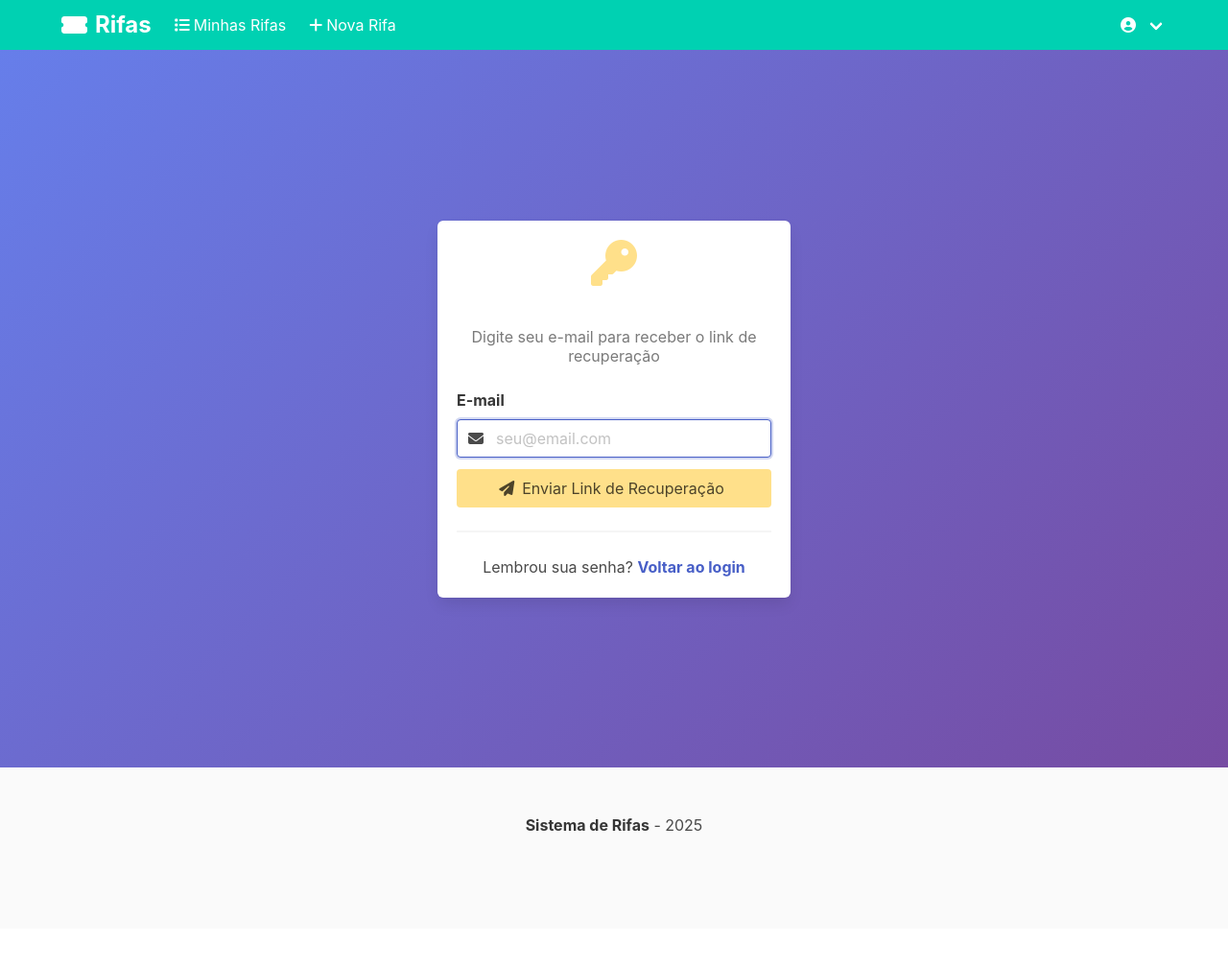
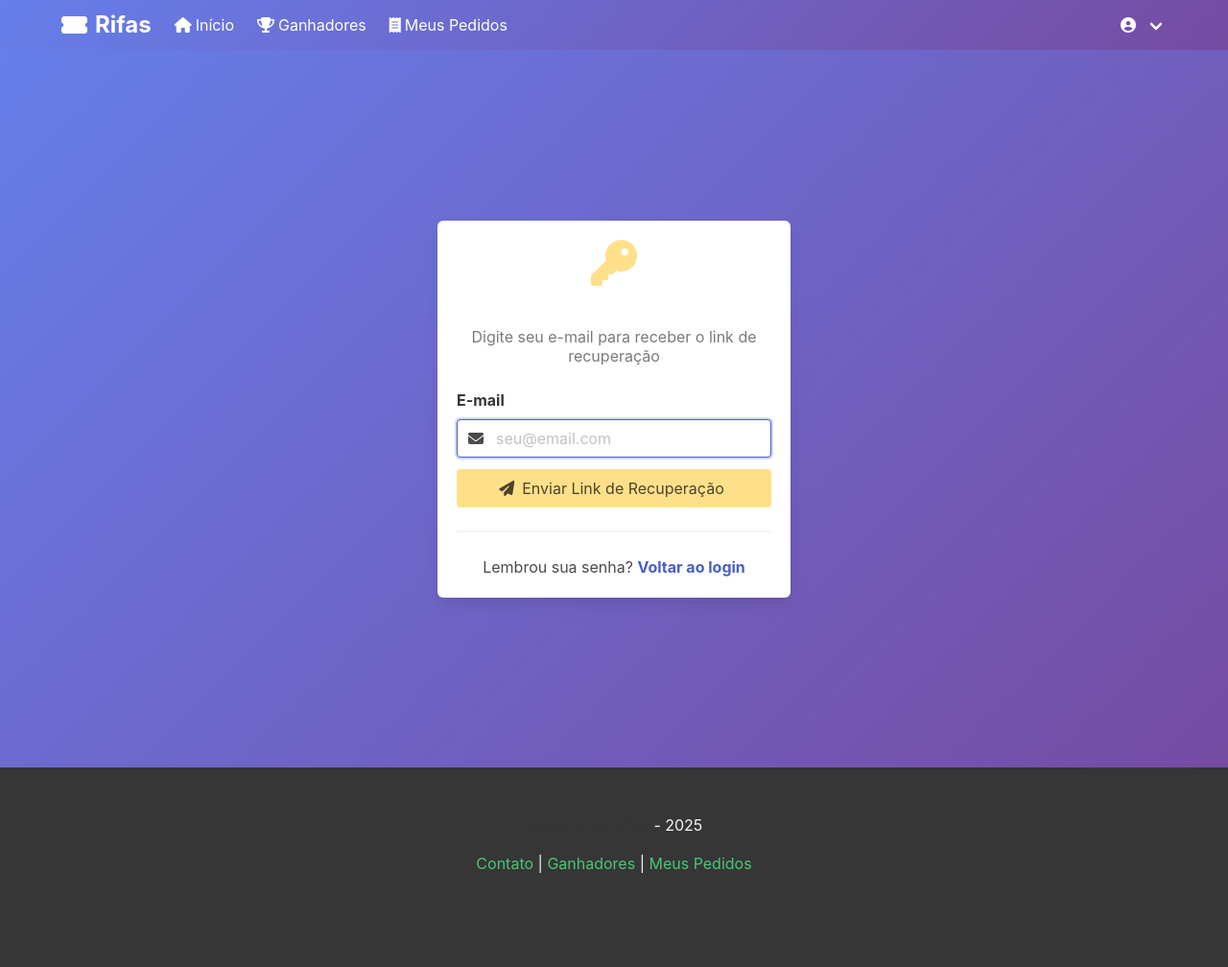
Before and after one commit to TaviloBreno/rifas, a CodeIgniter 4 app: the page made by app/Views/auth/forgot_password.php in a window 1280 px wide. Shown: the whole page at 96% size. Before the commit the page ends 866 px from the top, so only its background shows below. Run offline with PHP 8.4 and a stand-in for CodeIgniter, Linux system fonts and the light colour scheme; the template is opened without the code that fills it, so the values that code supplies are empty; some libraries are stand-ins or nearby versions.

Commit message:
Add SettingModel for configuration management and update main layout for dynamic site name

```diff
--- a/app/Views/layouts/main.php
+++ b/app/Views/layouts/main.php
@@ -3,15 +3,19 @@
 <head>
     <meta charset="UTF-8">
     <meta name="viewport" content="width=device-width, initial-scale=1.0">
-    <title><?= $this->renderSection('title') ?> - Sistema de Rifas</title>
+    <title><?= $this->renderSection('title') ?> - <?= $settings['site_name'] ?? 'Sistema de Rifas' ?></title>
     <link rel="stylesheet" href="https://cdn.jsdelivr.net/npm/bulma@0.9.4/css/bulma.min.css">
     <link rel="stylesheet" href="https://cdnjs.cloudflare.com/ajax/libs/font-awesome/6.4.0/css/all.min.css">
     <style>
-        .hero.is-primary {
-            background: linear-gradient(135deg, #667eea 0%, #764ba2 100%);
+        :root {
+            --primary-gradient: linear-gradient(135deg, #667eea 0%, #764ba2 100%);
+        }
+        .hero.is-primary, .navbar.is-primary {
+            background: var(--primary-gradient);
         }
         .card {
             transition: transform 0.3s ease, box-shadow 0.3s ease;
+            height: 100%;
         }
         .card:hover {
             transform: translateY(-5px);
@@ -25,6 +29,72 @@
             font-weight: bold;
             font-size: 1.5rem;
         }
+        .number-grid {
+            display: grid;
+            grid-template-columns: repeat(auto-fill, minmax(60px, 1fr));
+            gap: 8px;
+        }
+        .number-item {
+            aspect-ratio: 1;
+            display: flex;
+            align-items: center;
+            justify-content: center;
+            border-radius: 8px;
+            font-weight: bold;
+            cursor: pointer;
+            transition: all 0.2s;
+            border: 2px solid transparent;
+        }
+        .number-item.available {
+            background-color: #48c774;
+            color: white;
+        }
+        .number-item.available:hover {
+            background-color: #3ec46d;
+            transform: scale(1.05);
+        }
+        .number-item.reserved {
+            background-color: #ffdd57;
+            color: #333;
+            cursor: not-allowed;
+        }
+        .number-item.sold {
+            background-color: #f14668;
+            color: white;
+            cursor: not-allowed;
+        }
+        .number-item.selected {
+            border-color: #3273dc;
+            box-shadow: 0 0 0 3px rgba(50, 115, 220, 0.3);
+        }
+        .sticky-cart {
+            position: sticky;
+            top: 20px;
+        }
+        .footer {
+            background-color: #363636;
+            color: #f5f5f5;
+        }
+        .footer a {
+            color: #48c774;
+        }
+        .stats-box {
+            background: white;
+            border-radius: 10px;
+            padding: 1.5rem;
+            box-shadow: 0 2px 10px rgba(0,0,0,0.1);
+        }
+        .progress-container {
+            margin-top: 1rem;
+        }
+        .winner-badge {
+            background: linear-gradient(135deg, #f5af19 0%, #f12711 100%);
+            color: white;
+            padding: 0.5rem 1rem;
+            border-radius: 20px;
+            font-weight: bold;
+        }
+        <?= $this->renderSection('styles') ?>
     </style>
 </head>
 <body>
@@ -32,7 +102,7 @@
         <div class="container">
             <div class="navbar-brand">
                 <a class="navbar-item" href="<?= site_url('/') ?>">
-                    <i class="fas fa-ticket-alt mr-2"></i> Rifas
+                    <i class="fas fa-ticket-alt mr-2"></i> <?= $settings['site_name'] ?? 'Rifas' ?>
                 </a>
                 <a role="button" class="navbar-burger" aria-label="menu" aria-expanded="false" data-target="navbarMain">
                     <span aria-hidden="true"></span>
@@ -42,14 +112,15 @@
             </div>
             <div id="navbarMain" class="navbar-menu">
                 <div class="navbar-start">
-                    <?php if (session()->get('logged_in')): ?>
-                        <a class="navbar-item" href="<?= site_url('raffles') ?>">
-                            <i class="fas fa-list mr-1"></i> Minhas Rifas
-                        </a>
-                        <a class="navbar-item" href="<?= site_url('raffles/new') ?>">
-                            <i class="fas fa-plus mr-1"></i> Nova Rifa
-                        </a>
-                    <?php endif; ?>
+                    <a class="navbar-item" href="<?= site_url('/') ?>">
+                        <i class="fas fa-home mr-1"></i> Início
+                    </a>
+                    <a class="navbar-item" href="<?= site_url('ganhadores') ?>">
+                        <i class="fas fa-trophy mr-1"></i> Ganhadores
+                    </a>
+                    <a class="navbar-item" href="<?= site_url('meus-pedidos') ?>">
+                        <i class="fas fa-receipt mr-1"></i> Meus Pedidos
+                    </a>
                 </div>
                 <div class="navbar-end">
                     <?php if (session()->get('logged_in')): ?>
@@ -61,6 +132,15 @@
                                 <span><?= esc(session()->get('user_name')) ?></span>
                             </a>
                             <div class="navbar-dropdown is-right">
+                                <?php if (session()->get('user_role') === 'admin' || session()->get('user_role') === 'funcionario'): ?>
+                                    <a class="navbar-item" href="<?= site_url('admin') ?>">
+                                        <span class="icon has-text-info">
+                                            <i class="fas fa-cog"></i>
+                                        </span>
+                                        <span>Painel Admin</span>
+                                    </a>
+                                    <hr class="navbar-divider">
+                                <?php endif; ?>
                                 <div class="navbar-item">
                                     <span class="tag <?= session()->get('user_role') === 'admin' ? 'is-danger' : (session()->get('user_role') === 'funcionario' ? 'is-warning' : 'is-info') ?>">
                                         <?= ucfirst(session()->get('user_role')) ?>
@@ -125,7 +205,12 @@
     <footer class="footer">
         <div class="content has-text-centered">
             <p>
-                <strong>Sistema de Rifas</strong> - <?= date('Y') ?>
+                <strong><?= $settings['site_name'] ?? 'Sistema de Rifas' ?></strong> - <?= date('Y') ?>
+            </p>
+            <p>
+                <a href="<?= site_url('contato') ?>">Contato</a> |
+                <a href="<?= site_url('ganhadores') ?>">Ganhadores</a> |
+                <a href="<?= site_url('meus-pedidos') ?>">Meus Pedidos</a>
             </p>
         </div>
     </footer>
@@ -152,5 +237,6 @@
             });
         });
     </script>
+    <?= $this->renderSection('scripts') ?>
 </body>
 </html>
```
Also changed, not shown: app/Models/SettingModel.php (added, +111 -0 lines).
